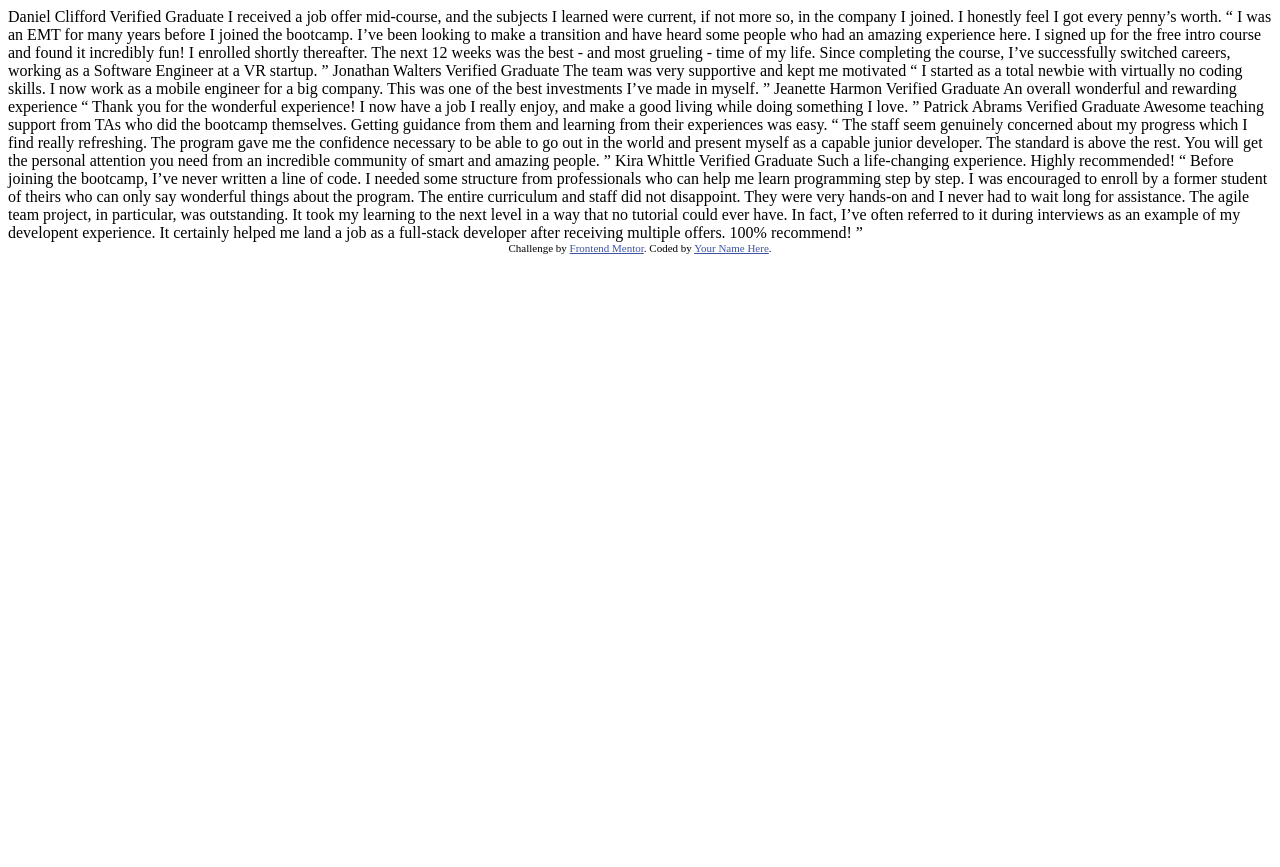
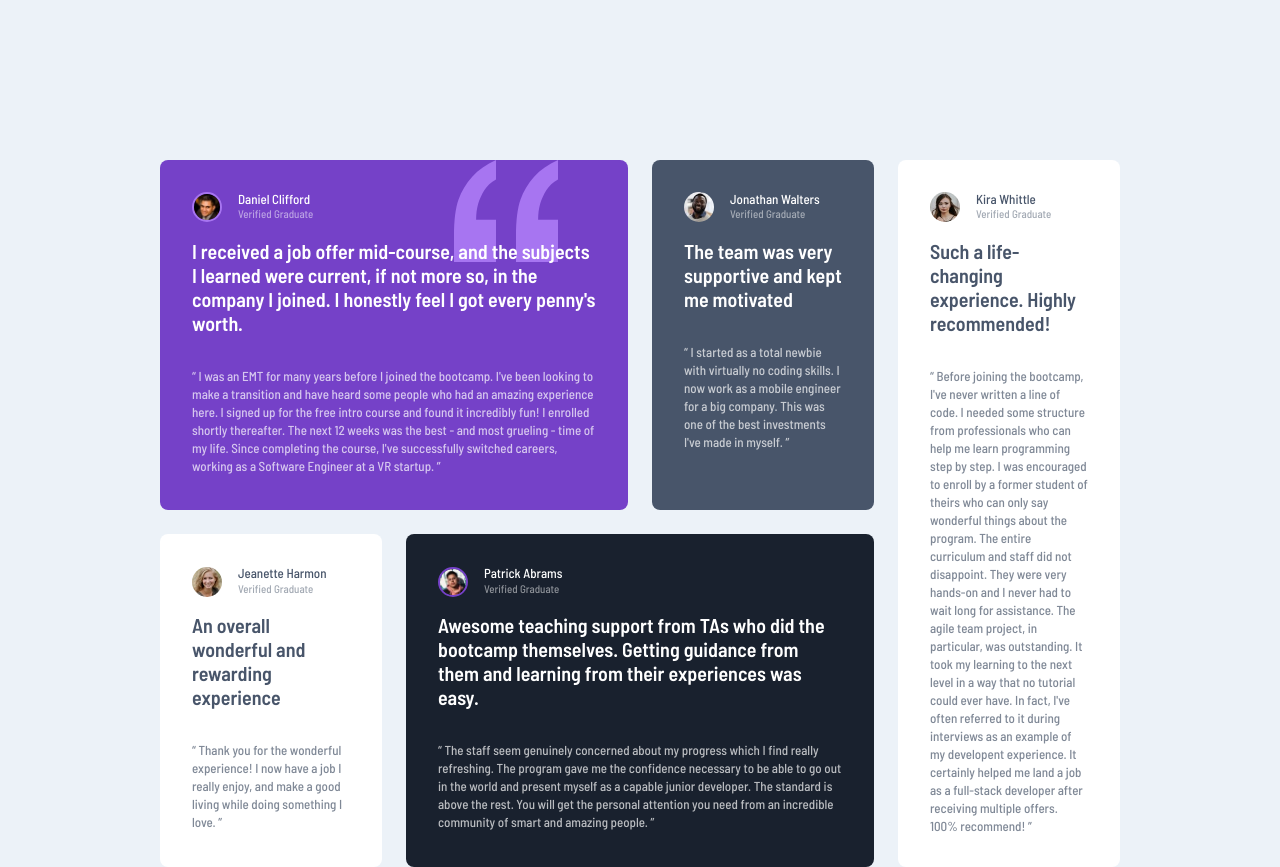
Before and after one commit to lexsac/testimonials-grid, a plain HTML site: page index.html in a window 1280 px wide. Before the commit the page ends 800 px from the top, so only its background shows below. Drawn offline with Linux system fonts and the light colour scheme.

Commit message:
Added CSS custom properties, utility classes, and styled layout

```diff
--- a/index.html
+++ b/index.html
@@ -5,72 +5,95 @@
   <meta name="viewport" content="width=device-width, initial-scale=1.0"> <!-- displays site properly based on user's device -->
 
   <link rel="icon" type="image/png" sizes="32x32" href="./images/favicon-32x32.png">
+  <link rel="stylesheet" href="style.css">
 
-  <title>Frontend Mentor | [Challenge Name Here]</title>
+  <!-- Google Fonts -->
+  <link rel="preconnect" href="https://fonts.googleapis.com">
+  <link rel="preconnect" href="https://fonts.gstatic.com" crossorigin>
+  <link href="https://fonts.googleapis.com/css2?family=Barlow+Semi+Condensed:wght@500;600&display=swap" rel="stylesheet">
 
-  <!-- Feel free to remove these styles or customise in your own stylesheet 👍 -->
-  <style>
-    .attribution { font-size: 11px; text-align: center; }
-    .attribution a { color: hsl(228, 45%, 44%); }
-  </style>
+  <title>Frontend Mentor | Testimonials Grid Section</title>
 </head>
 <body>
-  Daniel Clifford
-  Verified Graduate
-
-  I received a job offer mid-course, and the subjects I learned were current, if not more so,
-  in the company I joined. I honestly feel I got every penny’s worth.
-
-  “ I was an EMT for many years before I joined the bootcamp. I’ve been looking to make a
+  <main class="container grid">
+    <div class="testimonial-block testimonial-1 | bg-clr-purple grid-col-span-2">
+      <img class="quotation-mark-img" src="./images/bg-pattern-quotation.svg" alt="">
+      <div class="testimonial-block--header | flex">
+        <img class="testimonial-img | border-light-purple" src="./images/image-daniel.jpg" alt="">
+        <div>
+          <h1 class="fs-400 fw-regular text-white">Daniel Clifford</h1>
+          <p class="fs-300 text-white-accent-light">Verified Graduate</p>
+        </div>
+      </div>
+      <blockquote class="testimonial-block--main-quote | fs-500 fw-semi-bold text-white line-height-med">I received a job offer mid-course, and the subjects I learned were current, if not more so,
+        in the company I joined. I honestly feel I got every penny's worth.</blockquote>
+      <blockquote class="testimonial-block--second-quote | fs-400 text-white-accent-med line-height-sm">“ I was an EMT for many years before I joined the bootcamp. I've been looking to make a
         transition and have heard some people who had an amazing experience here. I signed up
         for the free intro course and found it incredibly fun! I enrolled shortly thereafter.
         The next 12 weeks was the best - and most grueling - time of my life. Since completing
-  the course, I’ve successfully switched careers, working as a Software Engineer at a VR startup. ”
+        the course, I've successfully switched careers, working as a Software Engineer at a VR startup. ”</blockquote>
+    </div>
 
-  Jonathan Walters
-  Verified Graduate
+    <div class="testimonial-block testimonial-2 | bg-clr-dark-gray">
+      <div class="testimonial-block--header | flex">
+        <img class="testimonial-img | border-none" src="./images/image-jonathan.jpg" alt="">
+        <div>
+          <h1 class="fs-400 fw-regular text-white">Jonathan Walters</h1>
+          <p class="fs-300 text-white-accent-light">Verified Graduate</p>
+        </div>
+      </div>
+      <blockquote class="testimonial-block--main-quote | fs-500 fw-semi-bold text-white line-height-med">The team was very supportive and kept me motivated</blockquote>
+      <blockquote class="testimonial-block--second-quote | fs-400 text-white-accent-med line-height-sm">“ I started as a total newbie with virtually no coding skills. I now work as a mobile engineer
+        for a big company. This was one of the best investments I've made in myself. ”</blockquote>
+    </div>
 
-  The team was very supportive and kept me motivated
+    <div class="testimonial-block testimonial-3 | bg-clr-white">
+      <div class="testimonial-block--header | flex">
+        <img  class="testimonial-img | border-none" src="./images/image-jeanette.jpg" alt="">
+        <div>
+          <h1 class="fs-400 fw-regular text-gray">Jeanette Harmon</h1>
+          <p class="fs-300 text-gray-accent-light">Verified Graduate</p>
+        </div>
+      </div>
+      <blockquote class="testimonial-block--main-quote | fs-500 fw-semi-bold text-gray line-height-med">An overall wonderful and rewarding experience</blockquote>
+      <blockquote class="testimonial-block--second-quote | fs-400 text-gray-accent-med line-height-sm">“ Thank you for the wonderful experience! I now have a job I really enjoy, and make a good living
+        while doing something I love. ”</blockquote>
+    </div>
 
-  “ I started as a total newbie with virtually no coding skills. I now work as a mobile engineer
-  for a big company. This was one of the best investments I’ve made in myself. ”
-
-  Jeanette Harmon
-  Verified Graduate
-
-  An overall wonderful and rewarding experience
-
-  “ Thank you for the wonderful experience! I now have a job I really enjoy, and make a good living
-  while doing something I love. ”
-
-  Patrick Abrams
-  Verified Graduate
-
-  Awesome teaching support from TAs who did the bootcamp themselves. Getting guidance from them and
-  learning from their experiences was easy.
-
-  “ The staff seem genuinely concerned about my progress which I find really refreshing. The program
+    <div class="testimonial-block testimonial-4 | bg-clr-very-dark-gray grid-col-span-2">
+      <div class="testimonial-block--header flex">
+        <img class="testimonial-img | border-purple" src="./images/image-patrick.jpg" alt="">
+        <div>
+          <h1 class="fs-400 fw-regular text-white">Patrick Abrams</h1>
+          <p class="fs-300 text-white-accent-light">Verified Graduate</p>
+        </div>
+      </div>
+      <blockquote class="testimonial-block--main-quote | fs-500 fw-semi-bold text-white line-height-med">Awesome teaching support from TAs who did the bootcamp themselves. Getting guidance from them and
+        learning from their experiences was easy.</blockquote>
+      <blockquote class="testimonial-block--second-quote | fs-400 text-white-accent-med line-height-sm">“ The staff seem genuinely concerned about my progress which I find really refreshing. The program
         gave me the confidence necessary to be able to go out in the world and present myself as a capable
         junior developer. The standard is above the rest. You will get the personal attention you need from
-  an incredible community of smart and amazing people. ”
+        an incredible community of smart and amazing people. ”</blockquote>
+    </div>
 
-  Kira Whittle
-  Verified Graduate
-
-  Such a life-changing experience. Highly recommended!
-
-  “ Before joining the bootcamp, I’ve never written a line of code. I needed some structure from
+    <div class="testimonial-block testimonial-5 | bg-clr-white">
+      <div class="testimonial-block--header | flex">
+        <img  class="testimonial-img | border-none" src="./images/image-kira.jpg" alt="">
+        <div>
+          <h1 class="fs-400 fw-regular text-gray">Kira Whittle</h1>
+          <p class="fs-300 text-gray-accent-light">Verified Graduate</p>
+        </div>
+      </div>
+      <blockquote class="testimonial-block--main-quote | fs-500 fw-semi-bold text-gray line-height-med">Such a life-changing experience. Highly recommended!</blockquote>
+      <blockquote class="testimonial-block--second-quote | fs-400 text-gray-accent-med line-height-sm">“ Before joining the bootcamp, I've never written a line of code. I needed some structure from
         professionals who can help me learn programming step by step. I was encouraged to enroll by a former
         student of theirs who can only say wonderful things about the program. The entire curriculum and staff
         did not disappoint. They were very hands-on and I never had to wait long for assistance. The agile team
         project, in particular, was outstanding. It took my learning to the next level in a way that no tutorial
-  could ever have. In fact, I’ve often referred to it during interviews as an example of my developent
+        could ever have. In fact, I've often referred to it during interviews as an example of my developent
         experience. It certainly helped me land a job as a full-stack developer after receiving multiple offers.
-  100% recommend! ”
-
-  <div class="attribution">
-    Challenge by <a href="https://www.frontendmentor.io?ref=challenge" target="_blank">Frontend Mentor</a>.
-    Coded by <a href="#">Your Name Here</a>.
+        100% recommend! ”</blockquote>
     </div>
+  </main>
 </body>
 </html>
--- /dev/null
+++ b/style.css
@@ -0,0 +1,304 @@
+/* ------------------------- */
+/* Custom properties */
+/* ------------------------- */
+
+:root {
+    --clr-moderate-violet: 263 55% 52%;
+    --clr-dark-grayish-blue: 217 19% 35%;
+    --clr-dark-blackish-blue: 219 29% 14%;
+    --clr-white: 0 0% 100%;
+
+    --clr-light-gray: 0 0% 81%;
+    --clr-light-grayish-blue: 210 46% 95%;
+
+    --fs-300: 0.6875rem; /* 11px */
+    --fs-400: 0.8125rem; /* 13px */
+    --fs-500: 1.25rem; /* 20px */
+
+    --ff-main: 'Barlow Semi Condensed', sans-serif;
+
+    --fw-regular: 500;
+    --fw-semi-bold: 600;
+}
+
+/* ------------------------- */
+/* CSS reset */
+/* Credit: https://www.joshwcomeau.com/css/custom-css-reset/ */
+/* ------------------------- */
+
+/* Use a more-intuitive box-sizing model */
+*,
+*::before,
+*::after {
+    box-sizing: border-box;
+}
+
+/* Set default font size to user's preferences to allow for proper rem/em sizing */
+:root {
+    font-size: 100%;
+}
+
+/* Remove default margin*/
+* {
+    margin: 0;
+}
+
+/* Allow percentage-based heights in the application */
+html, body {
+    height: 100%;
+}
+
+/* Typographic tweaks! Add accessible line-height, improve text rendering */
+body {
+    line-height: 1.5;
+    -webkit-font-smoothing: antialiased;
+    min-height: 100vh;
+}
+
+/* Improve media defaults */
+img, picture, video, canvas, svg {
+    display: block;
+    max-width: 100%;
+}
+
+/* Remove default styling on a */
+a {
+    text-decoration: none;
+    color: inherit;
+}
+
+/* Remove built-in form typography styles */
+input, button, textarea, select {
+    font: inherit;
+}
+
+/* Avoid text overflows and set default font-weight */
+p, h1, h2, h3, h4, h5, h6 {
+    overflow-wrap: break-word;
+    font-weight: 400; /* is this needed? */
+}
+
+/* Removes left padding on unordered lists */
+ul {
+    padding-left: 0;
+}
+
+/* Removes list style from li elements */
+li {
+    list-style: none;
+}
+
+/* Smaller line height for larger font sizes */
+h1, h2, h3 {
+    line-height: 1.1;
+}
+
+/* Remove animations for people who've turned them off */
+@media (prefers-reduced-motion: reduce) {
+    *,
+    *::before,
+    *::after {
+        animation-duration: 0.01ms !important;
+        animation-iteration-count: 1 !important;
+        transition-duration: 0.01ms !important;
+        scroll-behavior: auto !important;
+    }
+}
+
+/* ------------------------- */
+/* Utility classes */
+/* ------------------------- */
+
+/* Layout */
+.flex {
+    display: flex;
+    align-items: center;
+    gap: 1rem;
+}
+
+/* Image borders */
+.border-none {
+    border: none;
+}
+
+.border-purple {
+    border: 2px solid hsl( var(--clr-moderate-violet));
+}
+
+.border-light-purple {
+    border: 2px solid #A775F1;
+}
+
+/* Background colors */
+.bg-clr-white {
+    background-color: hsl( var(--clr-white) );
+}
+
+.bg-clr-purple {
+    background-color: hsl( var(--clr-moderate-violet) );
+}
+
+.bg-clr-dark-gray {
+    background-color: hsl( var(--clr-dark-grayish-blue) );
+}
+
+.bg-clr-very-dark-gray {
+    background-color: hsl( var(--clr-dark-blackish-blue) );
+}
+
+/* Font styling */
+.fs-300 {
+    font-size: var(--fs-300);
+}
+
+.fs-400 {
+    font-size: var(--fs-400);
+}
+
+.fs-500 {
+    font-size: var(--fs-500);
+}
+
+.fw-regular {
+    font-weight: var(--fw-regular);
+}
+
+.fw-semi-bold {
+    font-weight: var(--fw-semi-bold);
+}
+
+.text-white {
+    color: hsl( var(--clr-white) );
+}
+
+.text-white-accent-light {
+    color: hsl( var(--clr-white) / 0.5);
+}
+
+.text-white-accent-med {
+    color: hsl( var(--clr-white) / 0.7);
+}
+
+.text-gray {
+    color: hsl( var(--clr-dark-grayish-blue) );
+}
+
+.text-gray-accent-light {
+    color: hsl( var(--clr-dark-grayish-blue) / 0.5);
+}
+
+.text-gray-accent-med {
+    color: hsl( var(--clr-dark-grayish-blue) / 0.7 );
+}
+
+.line-height-sm {
+    line-height: 1.125rem; /* 18px */
+}
+
+.line-height-med {
+    line-height: 1.5rem; /* 24px */
+}
+
+/* ------------------------- */
+/* Component styling */
+/* ------------------------- */
+
+/* General styling */
+body {
+    font-family: var(--ff-main);
+    padding-inline: 1.5rem;
+    padding-top: 4rem;
+    background-color: #ECF2F8;
+}
+
+/* Grid layout */
+.grid {
+    display: grid;
+    gap: 1.5rem;
+    grid-auto-columns: 1fr;
+    grid-template-areas:
+    'one'
+    'two'
+    'three'
+    'four'
+    'five';
+}
+
+.testimonial-1 { /* Daniel */
+    grid-area: one;
+}
+
+.testimonial-2 { /* Jonathan */
+    grid-area: two;
+}
+
+.testimonial-3 { /* Jeanette */
+    grid-area: three;
+}
+
+.testimonial-4 { /* Patrick */
+    grid-area: four;
+}
+
+.testimonial-5 { /* Kira */
+    grid-area: five;
+}
+
+.testimonial-img {
+    aspect-ratio: 1;
+    border-radius: 50%;
+    width: 30px;
+}
+
+/* Testimonial blocks styling */
+.testimonial-block {
+    border-radius: 0.5rem;
+    padding: 2rem;
+}
+
+.testimonial-block--main-quote {
+    padding-top: 1rem;
+}
+
+.testimonial-block--second-quote {
+    padding-top: 2rem;
+}
+
+.testimonial-1 {
+    position: relative;
+    z-index: 1;
+}
+
+.testimonial-1 > .testimonial-block--main-quote {
+    position: relative;
+    z-index: 3
+}
+
+.quotation-mark-img {
+    position: absolute;
+    top: 0;
+    right: 15%;
+    z-index: 2
+}
+
+@media (min-width: 30em) {
+    .grid {
+        grid-template-areas:
+        'one one'
+        'two five'
+        'three five'
+        'four four';
+    }
+}
+
+@media (min-width: 60em) {
+    .grid {
+        grid-template-areas:
+        'one one two five'
+        'three four four five';
+    }
+
+    body {
+        padding: 10rem;
+    }
+}
```
Also changed, not shown: 2 other files. Lines whose indentation alone changed are shown as unchanged.
